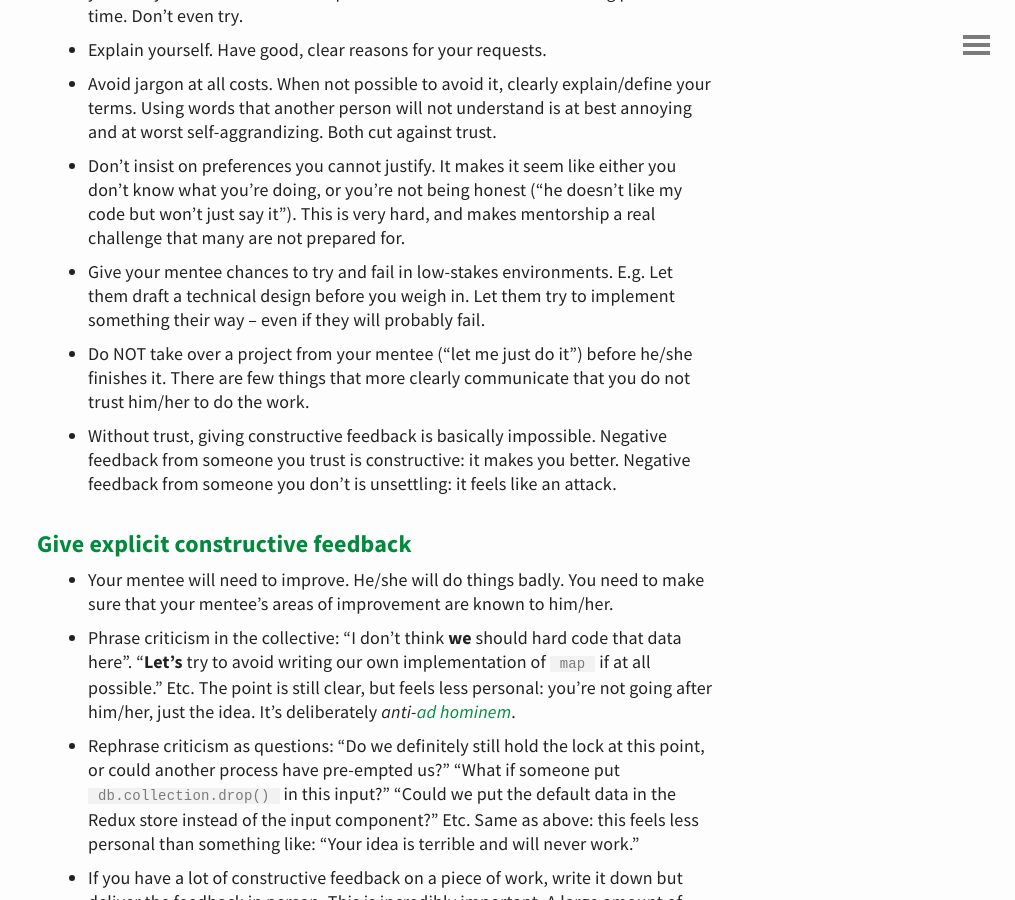
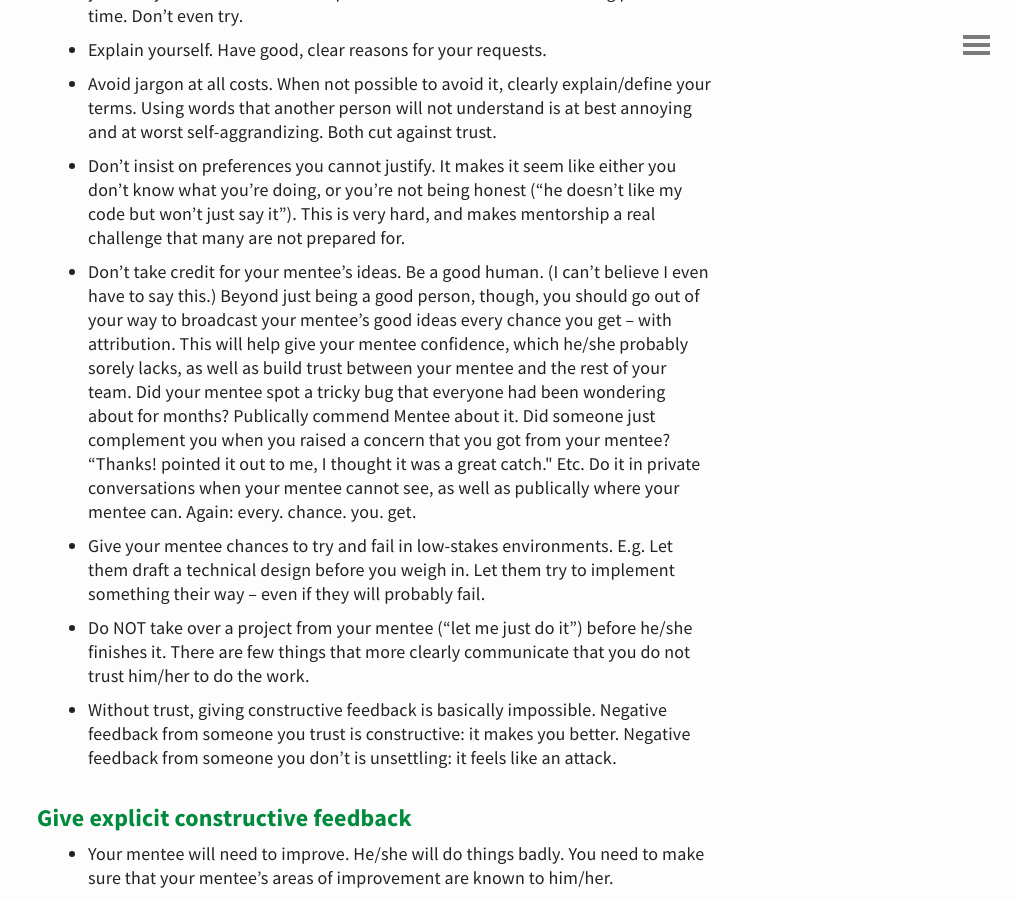
Before and after one commit to davidlaprade/davidlaprade.github.io, a Jekyll site: the page built from _posts/2020-12-06-software-mentorship.md, in a window 1280 px wide and 900 px high, scrolled down 1674 px. Shown: the whole window, without its empty margins (265-1280 px from the left). Built offline with Jekyll 4.4.1, drawn with Linux system fonts in a browser that asks for light colours; comment, search, counter and statistics services are not loaded.

Commit message:
Add bullet to mentorship principles

```diff
--- a/_posts/2020-12-06-software-mentorship.md
+++ b/_posts/2020-12-06-software-mentorship.md
@@ -68,6 +68,16 @@ along the way:
     you don't know what you're doing, or you're not being honest ("he doesn't
     like my code but won't just say it"). This is very hard, and makes
     mentorship a real challenge that many are not prepared for.
+  * Don't take credit for your mentee's ideas. Be a good human. (I can't believe I even
+    have to say this.) Beyond just being a good person, though, you should go out of your
+    way to broadcast your mentee's good ideas every chance you get -- with attribution. This
+    will help give your mentee confidence, which he/she probably sorely lacks, as well as
+    build trust between your mentee and the rest of your team. Did your mentee spot a tricky
+    bug that everyone had been wondering about for months? Publically commend Mentee about it.
+    Did someone just complement you when you raised a concern that you got from your
+    mentee? "Thanks! <Mentee> pointed it out to me, I thought it was a great catch." Etc.
+    Do it in private conversations when your mentee cannot see, as well as publically
+    where your mentee can. Again: every. chance. you. get.
   * Give your mentee chances to try and fail in low-stakes environments. E.g. Let them
     draft a technical design before you weigh in. Let them try to implement
     something their way -- even if they will probably fail.
```
